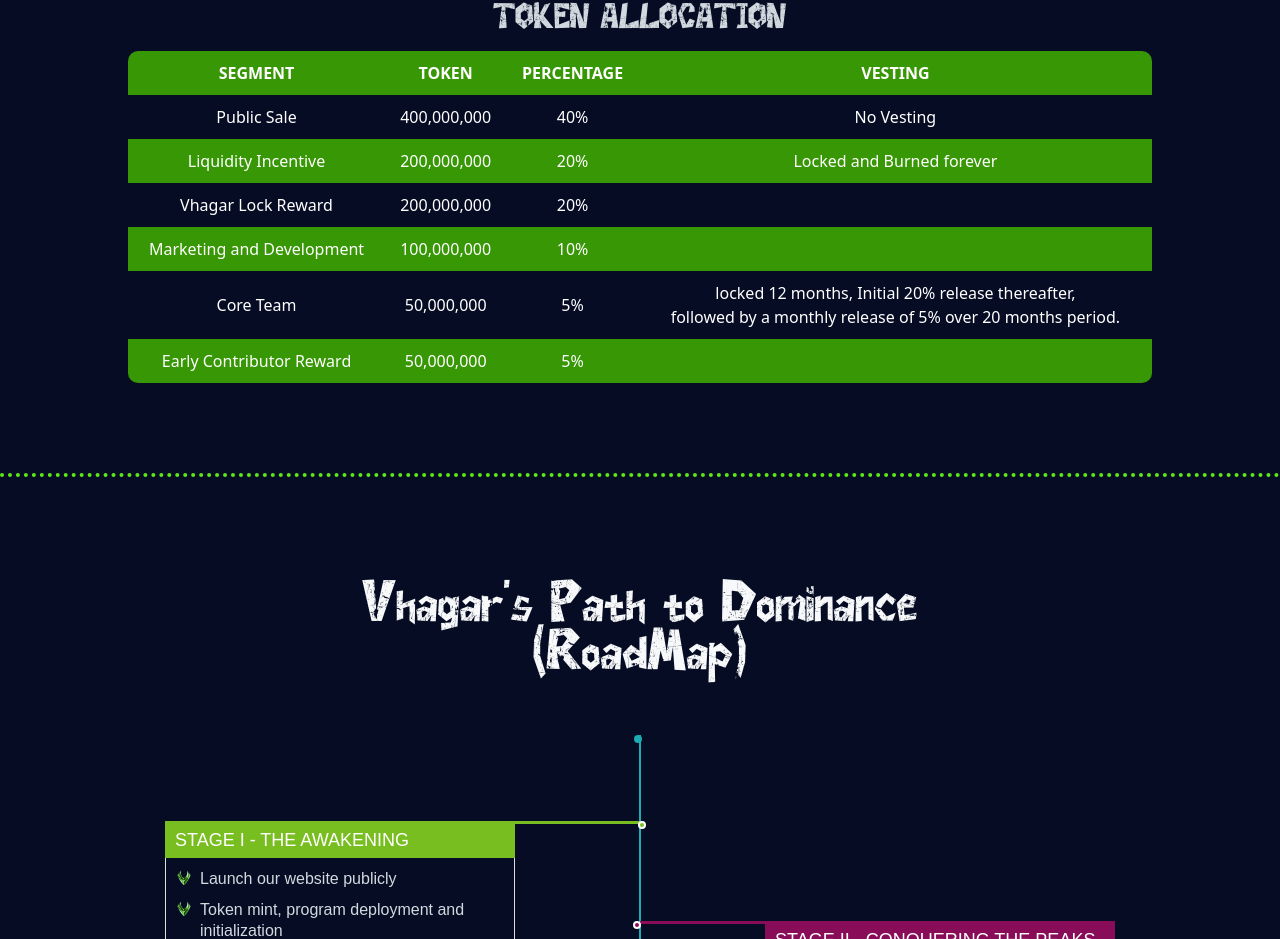
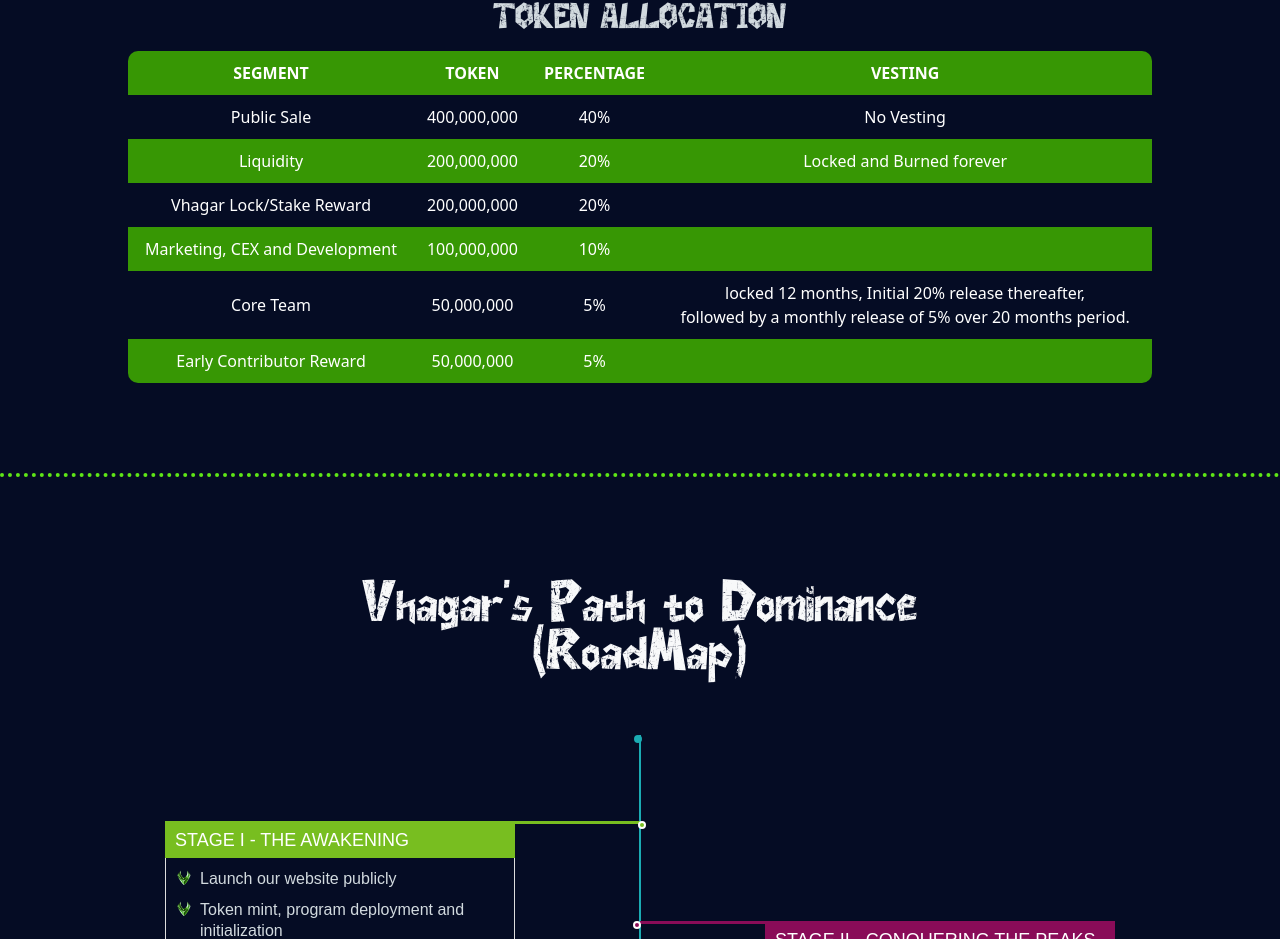
Before and after one commit to SylveHenry/vhagar_front, a React (Create React App) app: page / in a window 1280 px wide. Shown: the part 2733-3672 px from the top of the page. Built offline with nearby package versions, Linux system fonts and the light colour scheme.

Commit message:
modifications ongoing

```diff
--- a/src/Components/Roadmap.js
+++ b/src/Components/Roadmap.js
@@ -142,7 +142,6 @@ const Roadmap = () => (
                 content={[
                   {
                     text: "Achieving Immortality",
-                    noBullet: true,
                   },
                 ]}
                 className="timeline-item-block-mobile timeline-item-block-blue"
@@ -194,7 +193,6 @@ const Roadmap = () => (
                 content={[
                   {
                     text: "Achieving Immortality",
-                    noBullet: true,
                   },
                 ]}
                 className="timeline-item-block-mobile timeline-item-block-blue"
--- a/src/Components/TokenAllocation.js
+++ b/src/Components/TokenAllocation.js
@@ -20,19 +20,19 @@ const CustomizedTables = () => {
             <td>No Vesting</td>
           </tr>
           <tr>
-            <td>Liquidity Incentive</td>
+            <td>Liquidity</td>
             <td>200,000,000</td>
             <td>20%</td>
             <td>Locked and Burned forever</td>
           </tr>
           <tr>
-            <td>Vhagar Lock Reward</td>
+            <td>Vhagar Lock/Stake Reward</td>
             <td>200,000,000</td>
             <td>20%</td>
             <td></td>
           </tr>
           <tr>
-            <td>Marketing and Development</td>
+            <td>Marketing, CEX and Development</td>
             <td>100,000,000</td>
             <td>10%</td>
             <td></td>
```
